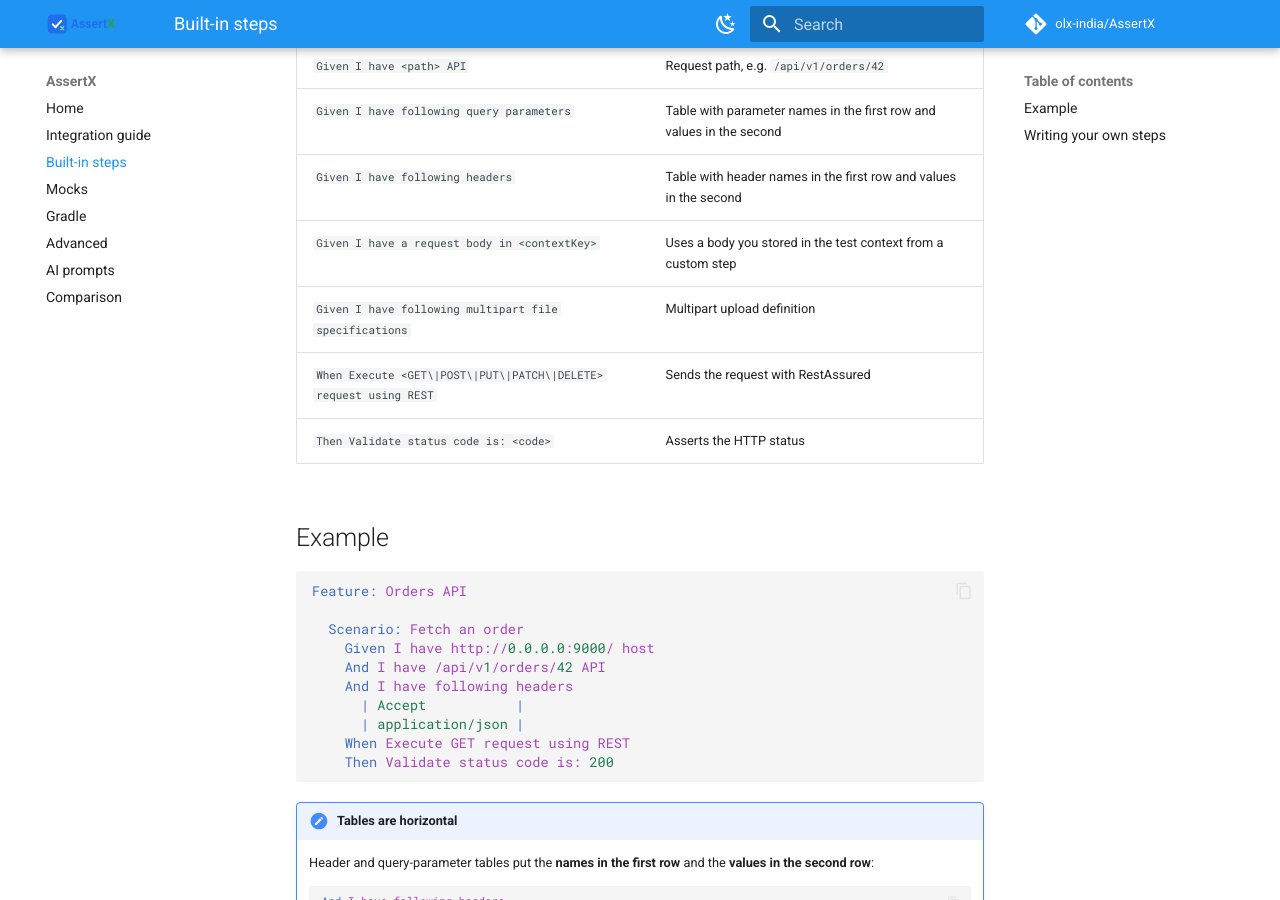
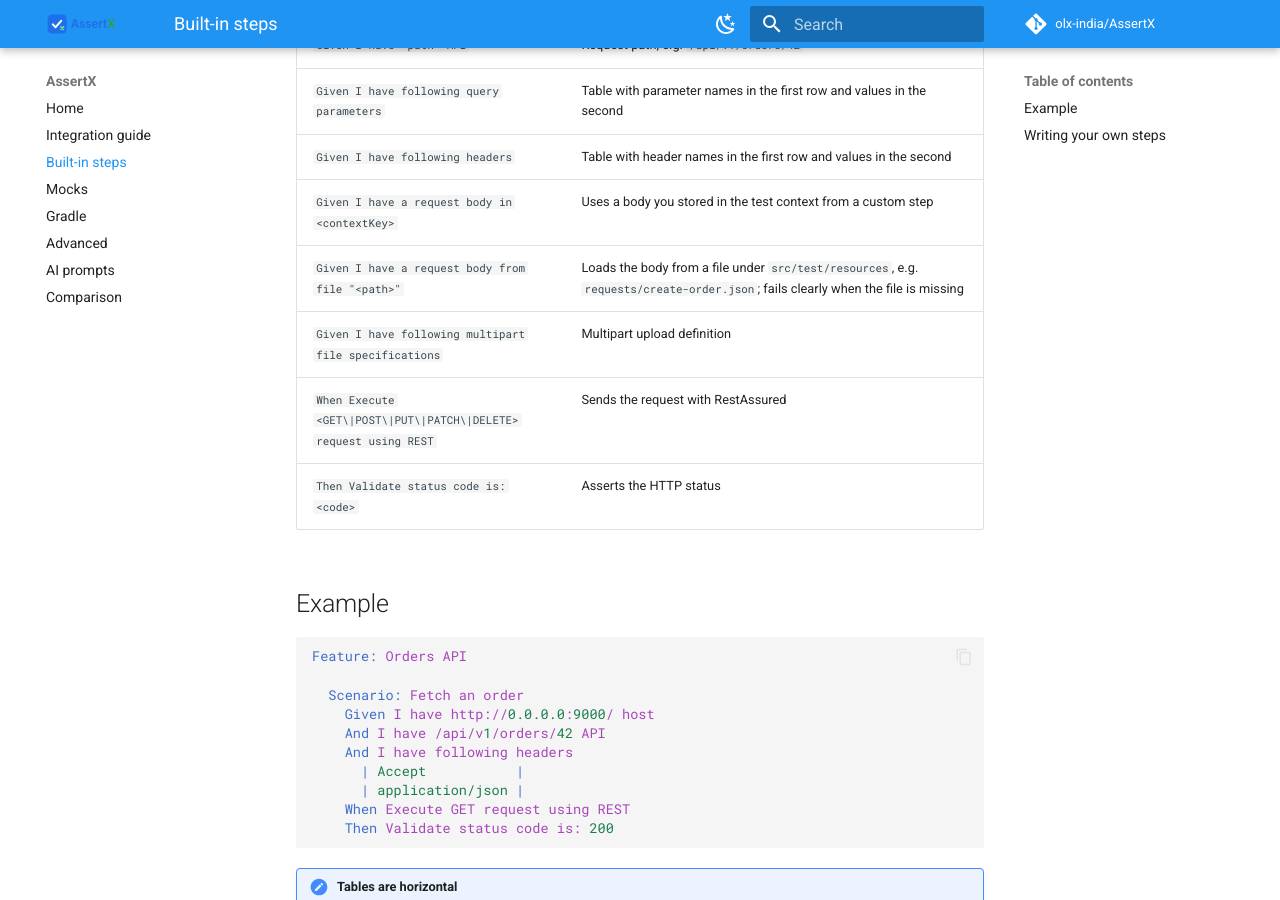
Before and after one commit to olx-india/AssertX, an MkDocs documentation site: the page built from docs/steps.md, in a window 1280 px wide and 900 px high, scrolled down 341 px. Built offline with MkDocs 1.6.1 and Material for MkDocs 9.7.7, drawn with Linux system fonts in a browser that asks for light colours; comment, search, counter and statistics services are not loaded.

Commit message:
Document the request-body-from-file step
Added a new step for loading request body from a file in the API documentation.

```diff
--- a/docs/steps.md
+++ b/docs/steps.md
@@ -10,6 +10,7 @@ package, so any `ITMain` extending it can use them without any Java — do **not
 | `Given I have following query parameters` | Table with parameter names in the first row and values in the second |
 | `Given I have following headers` | Table with header names in the first row and values in the second |
 | `Given I have a request body in <contextKey>` | Uses a body you stored in the test context from a custom step |
+| `Given I have a request body from file "<path>"` | Loads the body from a file under `src/test/resources`, e.g. `requests/create-order.json`; fails clearly when the file is missing |
 | `Given I have following multipart file specifications` | Multipart upload definition |
 | `When Execute <GET\|POST\|PUT\|PATCH\|DELETE> request using REST` | Sends the request with RestAssured |
 | `Then Validate status code is: <code>` | Asserts the HTTP status |
```
